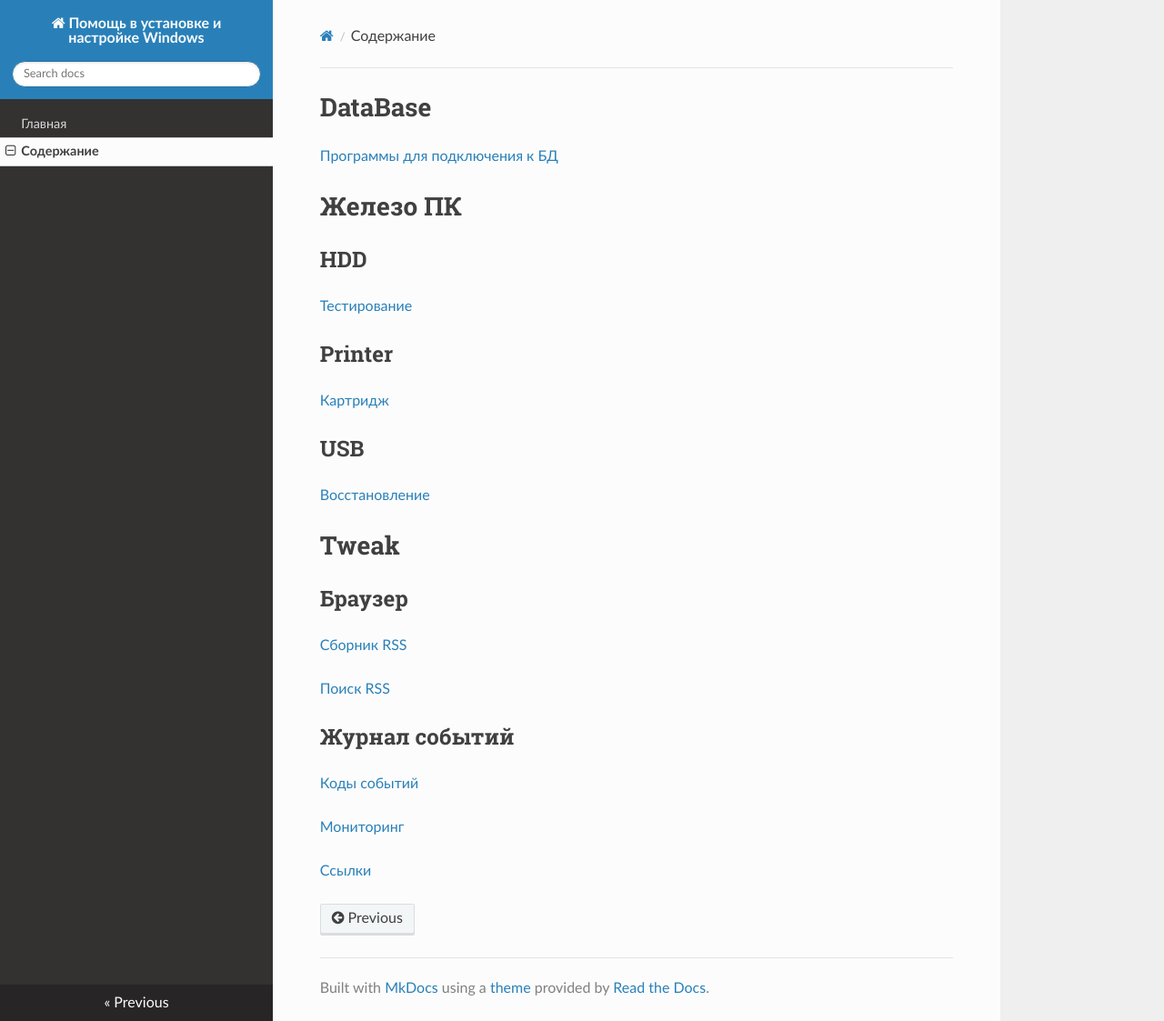
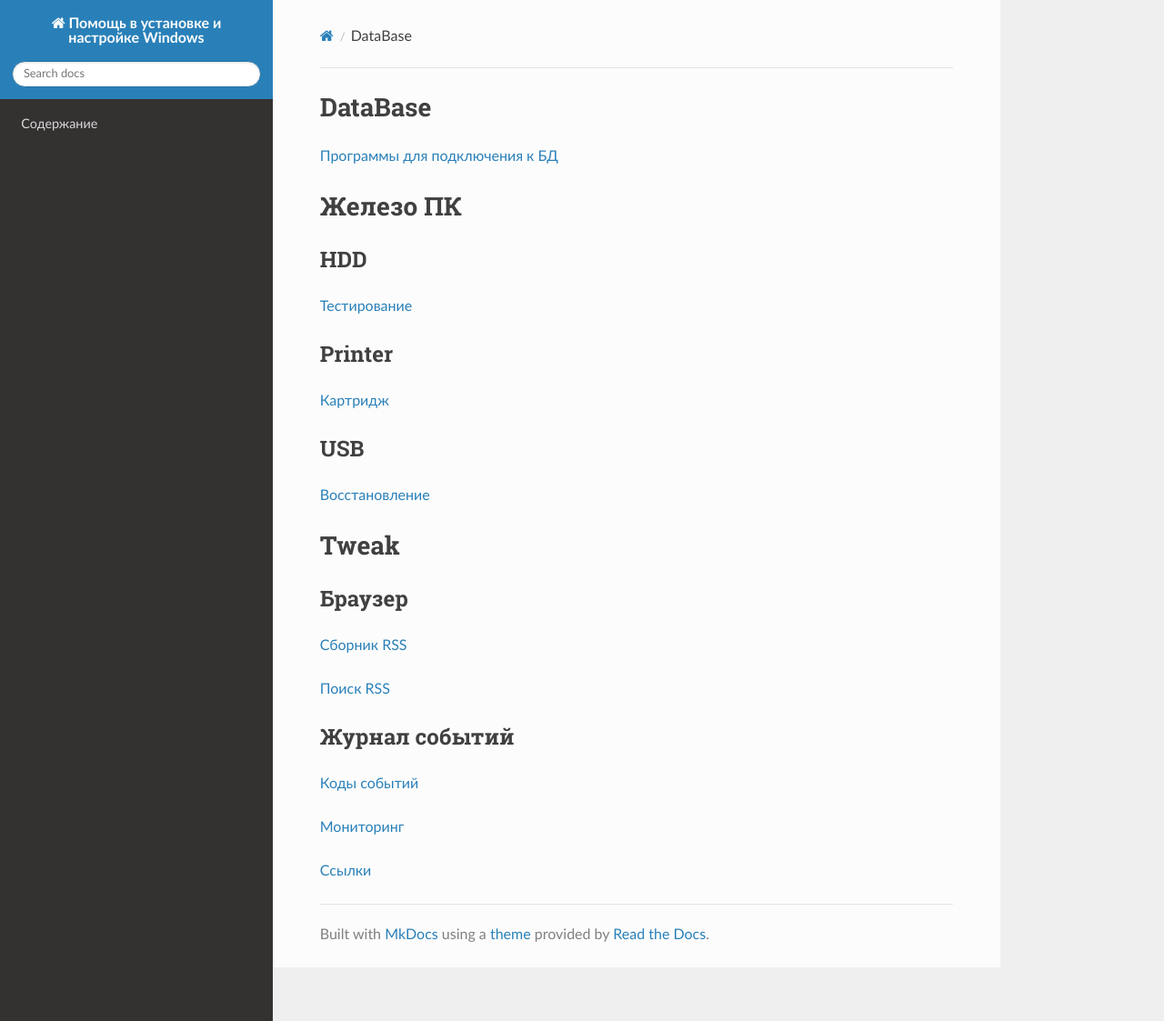
Before and after one commit to SergeiKirillov/sergeikirillov.github.io, an MkDocs documentation site: the page built from docs/content.md, in a window 1280 px wide and 1123 px high. Shown: the whole window at 91% size. Built offline with MkDocs 1.6.1, drawn with Linux system fonts in a browser that asks for light colours; nearby versions of some CDN libraries; some of the changed lines change nothing that is shown.

Commit message:
Update mkdocs.yml

```diff
--- a/mkdocs.yml
+++ b/mkdocs.yml
@@ -5,8 +5,7 @@ site_author: SergeiAKir
 theme: readthedocs
 
 nav:
-  - Главная: index.md
-  - Содержание: content.md
+  - Содержание: index.md
 
 markdown_extensions:
   - admonition
```
